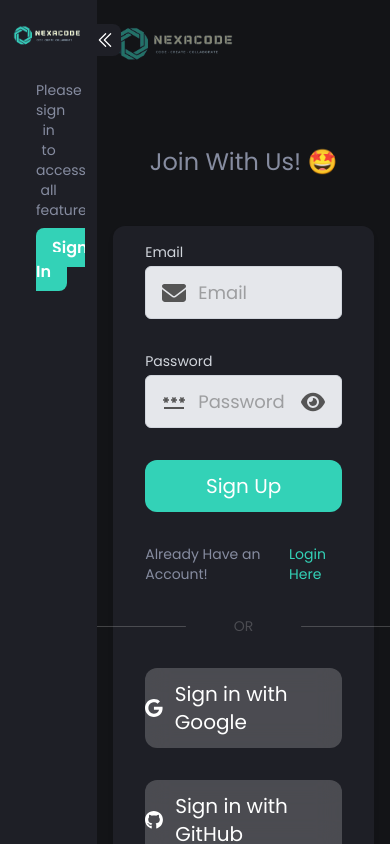
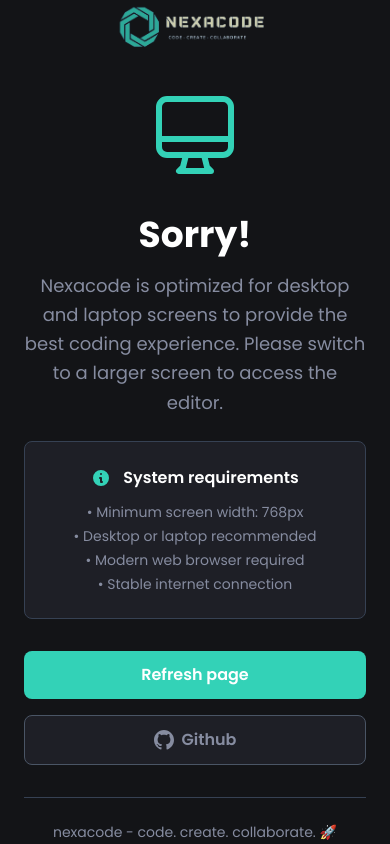
Before and after one commit to varunrmantri23/NexaCode, a React (Vite) app: page /home/auth in a window 390 px wide. Built offline with nearby package versions, Linux system fonts and the light colour scheme; no server answers; the database is empty.

Commit message:
feat: add minimum screen requirements

```diff
--- a/src/container/Home.jsx
+++ b/src/container/Home.jsx
@@ -17,13 +17,25 @@
 const Home = () => {
     const location = useLocation();
     const [isSideMenu, setIsSideMenu] = useState(false);
+    const [isMobile, setIsMobile] = useState(false);
     const user = useSelector((state) => state.user?.user);
     const searchterm = useSelector((state) =>
         state.searchterm?.searchterm ? state.searchterm?.searchterm : ""
     );
     const dispatch = useDispatch();
 
-    // Auto-hide sidebar for project pages
+    // check if device is mobile
+    useEffect(() => {
+        const checkMobile = () => {
+            setIsMobile(window.innerWidth < 768);
+        };
+
+        checkMobile();
+        window.addEventListener('resize', checkMobile);
+        return () => window.removeEventListener('resize', checkMobile);
+    }, []);
+
+    // auto-hide sidebar for project pages
     useEffect(() => {
         if (location.pathname.includes('/projectPage') || location.pathname === '/newProject') {
             setIsSideMenu(true);
@@ -32,13 +44,96 @@
         }
     }, [location.pathname]);
 
-    // Protected Route Component
+    // protected route component
     const ProtectedRoute = ({ children }) => {
         if (!user) {
             return <Navigate to="/home/auth" replace />;
         }
         return children;
     };
+
+    // mobile warning component
+    const MobileWarning = () => (
+        <div className="w-screen h-screen flex flex-col items-center justify-center bg-primary px-6">
+            <div className="text-center max-w-md">
+                <img
+                    src={Logo}
+                    alt="NexaCode Logo"
+                    className="w-40 h-auto mx-auto mb-8 opacity-80"
+                />
+
+                <svg
+                    className="w-24 h-24 mx-auto mb-8 text-theme"
+                    fill="none"
+                    stroke="currentColor"
+                    viewBox="0 0 24 24"
+                >
+                    <path
+                        strokeLinecap="round"
+                        strokeLinejoin="round"
+                        strokeWidth={1.5}
+                        d="M9.75 17L9 20l-1 1h8l-1-1-.75-3M3 13h18M5 17h14a2 2 0 002-2V5a2 2 0 00-2-2H5a2 2 0 00-2 2v10a2 2 0 002 2z"
+                    />
+                </svg>
+
+                <h1 className="text-4xl font-bold text-white mb-4">
+                    Sorry!
+                </h1>
+
+                <p className="text-primaryText text-lg mb-6 leading-relaxed">
+                    Nexacode is optimized for desktop and laptop screens to provide
+                    the best coding experience. Please switch to a larger screen to access the editor.
+                </p>
+
+                <div className="bg-secondary rounded-lg p-6 mb-8 border border-gray-700">
+                    <div className="flex items-center justify-center gap-3 mb-3">
+                        <svg className="w-5 h-5 text-theme" fill="currentColor" viewBox="0 0 20 20">
+                            <path fillRule="evenodd" d="M18 10a8 8 0 11-16 0 8 8 0 0116 0zm-7-4a1 1 0 11-2 0 1 1 0 012 0zM9 9a1 1 0 000 2v3a1 1 0 001 1h1a1 1 0 100-2v-3a1 1 0 00-1-1H9z" clipRule="evenodd" />
+                        </svg>
+                        <span className="text-white font-semibold">System requirements</span>
+                    </div>
+                    <ul className="text-primaryText text-sm space-y-1">
+                        <li>• Minimum screen width: 768px</li>
+                        <li>• Desktop or laptop recommended</li>
+                        <li>• Modern web browser required</li>
+                        <li>• Stable internet connection</li>
+                    </ul>
+                </div>
+
+                <div className="space-y-4">
+                    <button
+                        onClick={() => window.location.reload()}
+                        className="w-full bg-theme hover:bg-themedark px-6 py-3 rounded-lg text-white font-semibold transition-colors"
+                    >
+                        Refresh page
+                    </button>
+
+                    <div className="flex gap-3">
+                        <button
+                            onClick={() => window.open('https://github.com/varunrmantri23/NexaCode', '_blank')}
+                            className="flex-1 bg-secondary hover:bg-gray-700 px-4 py-3 rounded-lg text-primaryText font-semibold transition-colors border border-gray-600 flex items-center justify-center gap-2"
+                        >
+                            <svg className="w-5 h-5" fill="currentColor" viewBox="0 0 24 24">
+                                <path d="M12 0c-6.626 0-12 5.373-12 12 0 5.302 3.438 9.8 8.207 11.387.599.111.793-.261.793-.577v-2.234c-3.338.726-4.033-1.416-4.033-1.416-.546-1.387-1.333-1.756-1.333-1.756-1.089-.745.083-.729.083-.729 1.205.084 1.839 1.237 1.839 1.237 1.07 1.834 2.807 1.304 3.492.997.107-.775.418-1.305.762-1.604-2.665-.305-5.467-1.334-5.467-5.931 0-1.311.469-2.381 1.236-3.221-.124-.303-.535-1.524.117-3.176 0 0 1.008-.322 3.301 1.23.957-.266 1.983-.399 3.003-.404 1.02.005 2.047.138 3.006.404 2.291-1.552 3.297-1.23 3.297-1.23.653 1.653.242 2.874.118 3.176.77.84 1.235 1.911 1.235 3.221 0 4.609-2.807 5.624-5.479 5.921.43.372.823 1.102.823 2.222v3.293c0 .319.192.694.801.576 4.765-1.589 8.199-6.086 8.199-11.386 0-6.627-5.373-12-12-12z"/>
+                            </svg>
+                            Github
+                        </button>
+                    </div>
+                </div>
+
+                <div className="mt-8 pt-6 border-t border-gray-700">
+                    <p className="text-primaryText text-sm">
+                        nexacode - code. create. collaborate. 🚀
+                    </p>
+                </div>
+            </div>
+        </div>
+    );
+
+    // show mobile warning for mobile devices
+    if (isMobile) {
+        return <MobileWarning />;
+    }
 
     return (
         <>
@@ -120,7 +215,7 @@
             } min-h-screen max-h-screen overflow-y-auto h-full flex flex-col items-start justify-start transition-all duration-300 ease-in-out`}>
 
                 {/* search and profile - only for authenticated users on non-editor pages */}
-                {user && !location.pathname.includes('/projectPage') && location.pathname !== '/newProject' && (
+                {user && !location.pathname.includes('/projectPage') && location.pathname !== '/newProject' && location.pathname !== '/home/auth' && (
                     <div className="w-full flex items-center justify-between gap-3 px-4 md:px-12 py-4 md:py-6">
                         {/* search section */}
                         <div className="bg-secondary w-full px-4 py-3 rounded-md flex items-center justify-center gap-4">
@@ -153,34 +248,10 @@
 
                         {/* Protected routes */}
                         <Route
-                            path="/*"
-                            element={
-                                <ProtectedRoute>
-                                    <Projects />
-                                </ProtectedRoute>
-                            }
-                        />
-                        <Route
                             path="/projects"
                             element={
                                 <ProtectedRoute>
                                     <Projects />
-                                </ProtectedRoute>
-                            }
-                        />
-                        <Route
-                            path="/newProject"
-                            element={
-                                <ProtectedRoute>
-                                    <NewProject />
-                                </ProtectedRoute>
-                            }
-                        />
-                        <Route
-                            path="/projectPage/:projectId"
-                            element={
-                                <ProtectedRoute>
-                                    <ProjectPage />
                                 </ProtectedRoute>
                             }
                         />
@@ -200,6 +271,24 @@
                                 </ProtectedRoute>
                             }
                         />
+                        <Route
+                            path="/projectPage/:projectId"
+                            element={
+                                <ProtectedRoute>
+                                    <ProjectPage />
+                                </ProtectedRoute>
+                            }
+                        />
+
+                        {/* Default redirect */}
+                        <Route
+                            path="/"
+                            element={<Navigate to={user ? "/home/projects" : "/home/auth"} replace />}
+                        />
+                        <Route
+                            path="/*"
+                            element={<Navigate to={user ? "/home/projects" : "/home/auth"} replace />}
+                        />
                     </Routes>
                 </div>
             </div>
```
